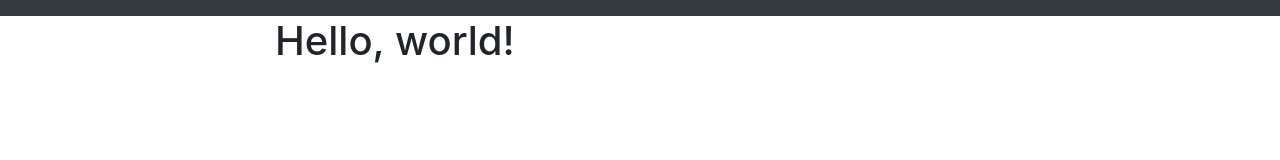
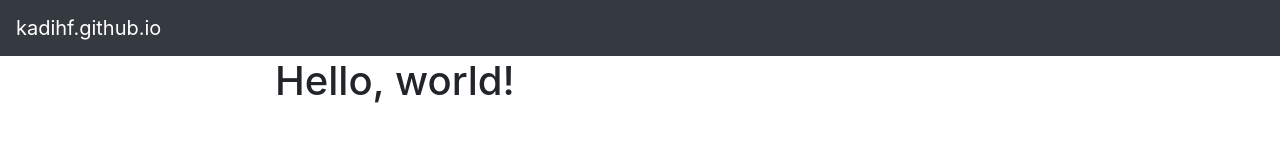
Before and after one commit to kadihf/kadihf.github.io, a plain HTML site: page index.html in a window 1280 px wide. Drawn offline with nearby package versions, Linux system fonts and the light colour scheme.

Commit message:
fix navi

```diff
--- a/index.html
+++ b/index.html
@@ -12,7 +12,7 @@
   </head>
   <body>
     <nav class="navbar navbar-dark bg-dark">
-        <!-- Navbar content -->
+      <a class="navbar-brand" href="/">kadihf.github.io</a>
     </nav>
     <div class="container">
       <div class="row">
```
